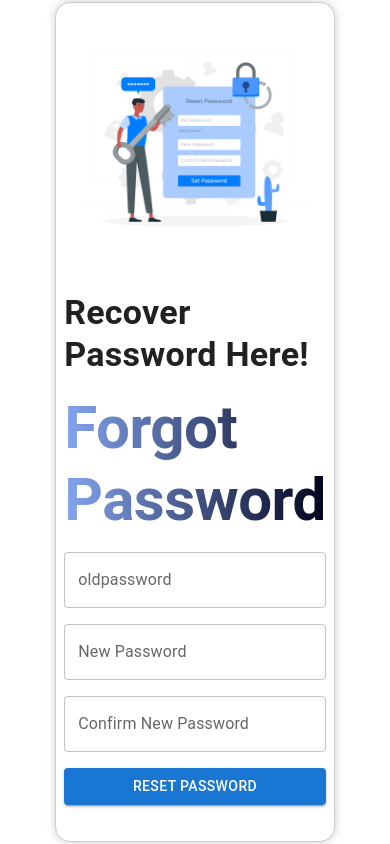
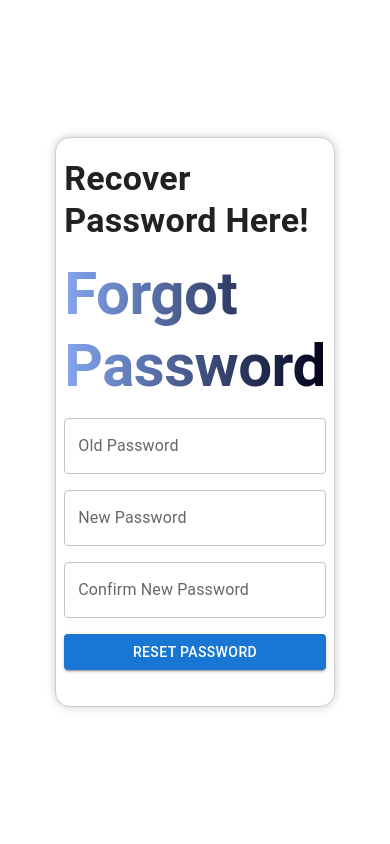
Before and after one commit to Hiru1003/chatgpt-ui, a React (Create React App) app: page /forgot-password in a window 390 px wide. Built offline with nearby package versions, Linux system fonts and the light colour scheme.

Commit message:
signup and forgot ps responsiveness

```diff
--- a/src/components/ForgotPassword.js
+++ b/src/components/ForgotPassword.js
@@ -1,8 +1,9 @@
 import React from 'react';
-import { Box, Typography, TextField, Button, Grid } from '@mui/material';
-import forgotpassword from '../assets/forgotpassword.jpeg'
+import { Box, Typography, TextField, Button, Grid, useMediaQuery } from '@mui/material';
+import forgotpassword from '../assets/forgotpassword.jpeg';
 
 const ForgotPasswordPage = () => {
+  const isSmallScreen = useMediaQuery('(max-width:900px)');
 
   return (
     <Box
@@ -24,19 +25,24 @@ const ForgotPasswordPage = () => {
           alignItems: 'center',
           padding: '20px',
           width: '80%',
-              backgroundColor:'white',
+          backgroundColor: 'white',
           boxShadow: '0px 0px 10px rgba(0, 0, 0, 0.2)',
         }}
       >
         <Grid container spacing={3}>
-              {/* Left column for login form */}
-              <Grid item xs={12} sm={6}>
+          {/* Left column for forgot password form */}
+          {!isSmallScreen && (
+            <Grid item xs={12} sm={6} display="flex" alignItems="center" justifyContent="center">
+              <Box display="flex" alignItems="center" justifyContent="center" height="100%">
                 <img src={forgotpassword} alt="Logo" style={{ maxWidth: '100%', height: 'auto' }} />
+              </Box>
             </Grid>
-              {/* Right column for login form */}
-              <Grid item xs={12} sm={6} container justifyContent="center" alignItems="center">
+          )}
+
+          {/* Right column for forgot password form */}
+          <Grid item xs={12} sm={isSmallScreen ? 12 : 6} container justifyContent="center" alignItems="center">
             <Box>
-                  <Typography variant="h4" gutterBottom sx={{ mb: 2 ,fontWeight:'bold'}} >
+              <Typography variant="h4" gutterBottom sx={{ mb: 2, fontWeight: 'bold' }}>
                 Recover Password Here!
               </Typography>
               <Typography
@@ -53,14 +59,14 @@ const ForgotPasswordPage = () => {
                 Forgot Password
               </Typography>
               <TextField
-                    id="Old Password"
-                    label="oldpassword"
+                id="old-password"
+                label="Old Password"
                 variant="outlined"
                 fullWidth
                 sx={{ mb: 2 }}
               />
               <TextField
-                    id="New Password"
+                id="new-password"
                 label="New Password"
                 type="password"
                 variant="outlined"
@@ -68,7 +74,7 @@ const ForgotPasswordPage = () => {
                 sx={{ mb: 2 }}
               />
               <TextField
-                    id="Confirm New Password"
+                id="confirm-new-password"
                 label="Confirm New Password"
                 type="password"
                 variant="outlined"
@@ -79,10 +85,6 @@ const ForgotPasswordPage = () => {
               <Button variant="contained" color="primary" fullWidth sx={{ mb: 2 }}>
                 Reset Password
               </Button>
-
-
-
-
             </Box>
           </Grid>
         </Grid>
@@ -91,6 +93,4 @@ const ForgotPasswordPage = () => {
   );
 };
 
-
-
 export default ForgotPasswordPage;
--- a/src/components/Login.js
+++ b/src/components/Login.js
@@ -29,7 +29,6 @@ const LoginPage = () => {
           alignItems: 'center',
           padding: '20px',
           width: '80%',
-          maxWidth: '900px',
           backgroundColor: 'white',
           boxShadow: '0px 0px 10px rgba(0, 0, 0, 0.2)',
         }}
@@ -46,7 +45,7 @@ const LoginPage = () => {
 
           {/* Right column for login form */}
           <Grid item xs={12} sm={isSmallScreen ? 12 : 6} container justifyContent="center" alignItems="center">
-            <Box width="100%">
+            <Box >
               <Typography variant="h4" gutterBottom sx={{ mb: 2, fontWeight: 'bold' }}>
                 Welcome Back!
               </Typography>
--- a/src/components/SignUp.js
+++ b/src/components/SignUp.js
@@ -1,8 +1,10 @@
 import React from 'react';
-import { Box, Typography, TextField, Button, Link, Grid} from '@mui/material';
-import SignupImage from '../assets/signup.jpeg'
+import { Box, Typography, TextField, Button, Link, Grid, useMediaQuery } from '@mui/material';
+import SignupImage from '../assets/signup.jpeg';
 
 const SignupPage = () => {
+  const isSmallScreen = useMediaQuery('(max-width:900px)');
+
   return (
     <Box
       sx={{
@@ -28,14 +30,20 @@ const SignupPage = () => {
         }}
       >
         <Grid container spacing={3}>
-          <Grid item xs={12} sm={6}>
-          <img src={SignupImage} alt="Logo" style={{ maxWidth: '100%', height: 'auto' }} />
+          {/* Left column for signup image */}
+          {!isSmallScreen && (
+            <Grid item xs={12} sm={6} display="flex" alignItems="center" justifyContent="center">
+              <Box display="flex" alignItems="center" justifyContent="center" height="100%">
+                <img src={SignupImage} alt="Logo" style={{ maxWidth: '100%', height: 'auto' }} />
+              </Box>
+            </Grid>
+          )}
 
-          </Grid>
-          <Grid item xs={12} sm={6} container justifyContent="center" alignItems="center">
+          {/* Right column for signup form */}
+          <Grid item xs={12} sm={isSmallScreen ? 12 : 6} container justifyContent="center" alignItems="center">
             <Box>
-            <Typography variant="h4" gutterBottom sx={{ mb: 2 ,fontWeight:'bold'}} >
-                Get Started !
+              <Typography variant="h4" gutterBottom sx={{ mb: 2, fontWeight: 'bold' }}>
+                Get Started!
               </Typography>
               <Typography
                 variant="h2"
@@ -86,8 +94,6 @@ const SignupPage = () => {
               <Typography variant="body2" sx={{ mb: 1, fontSize: '16px' }}>
                 Already have an account? <Link href="/login">Log In</Link>
               </Typography>
-
-
             </Box>
           </Grid>
         </Grid>
```
Lines whose indentation alone changed are shown as unchanged.
